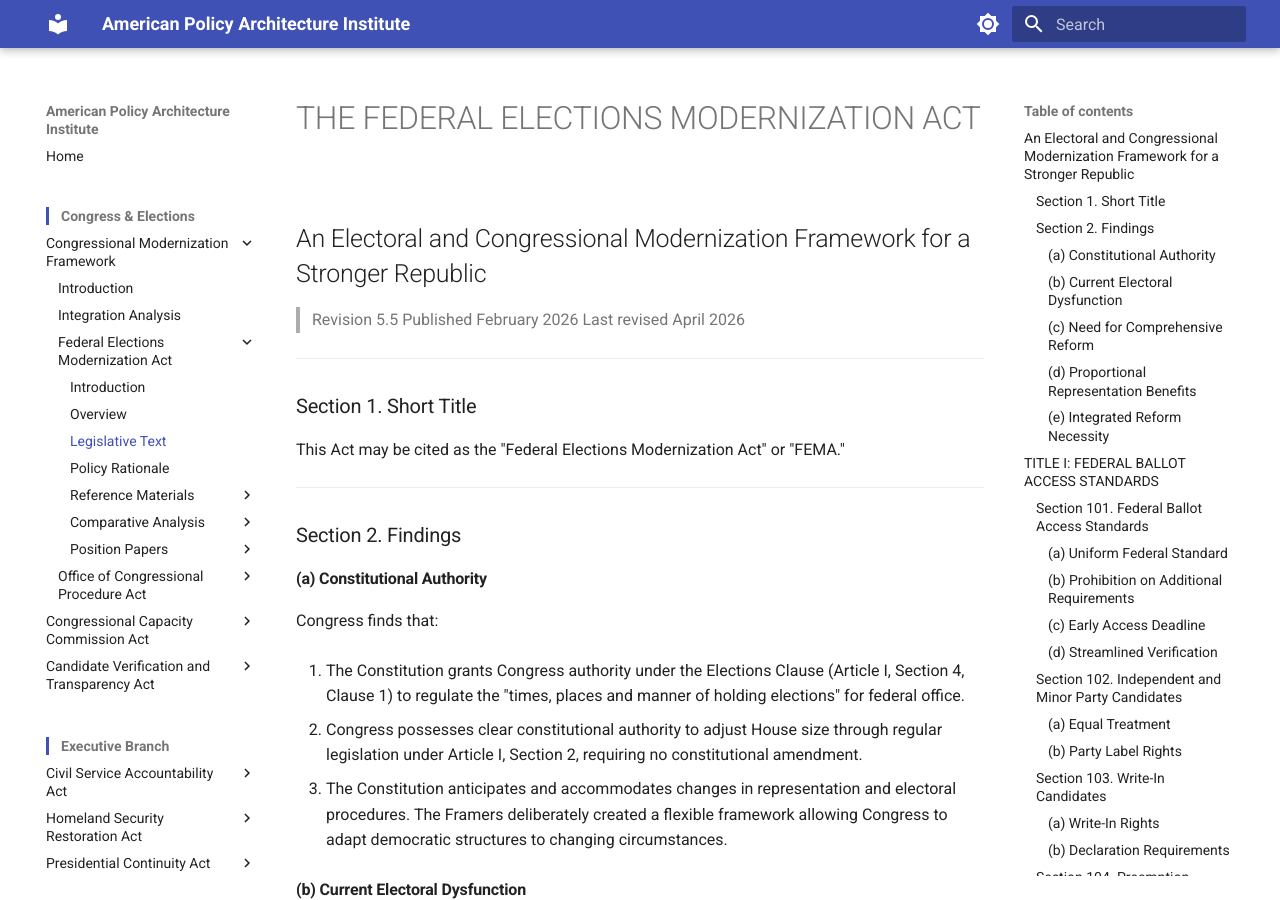
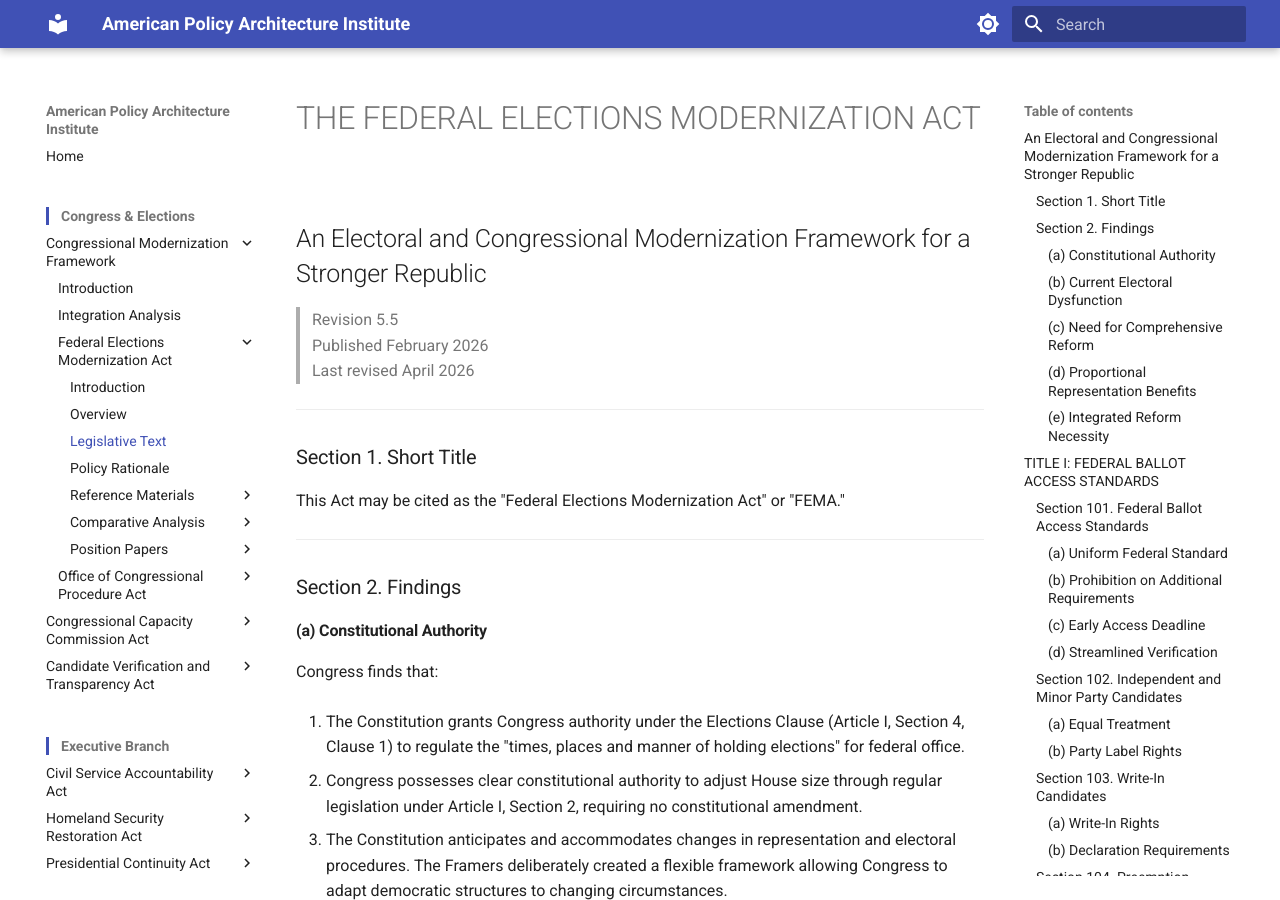
Before and after one commit to albertintech/apai, an MkDocs documentation site: the page built from docs/congress/cmf/fema/legislative-text.md, in a window 1280 px wide and 900 px high. Built offline with MkDocs 1.6.1 and Material for MkDocs 9.7.7, drawn with Linux system fonts in a browser that asks for light colours.

```diff
--- a/docs/congress/cmf/fema/legislative-text.md
+++ b/docs/congress/cmf/fema/legislative-text.md
@@ -2,8 +2,8 @@
 
 ## An Electoral and Congressional Modernization Framework for a Stronger Republic
 
-> Revision 5.5
-> Published February 2026
+> Revision 5.5<br>
+> Published February 2026<br>
 > Last revised April 2026
 
 ---
```
